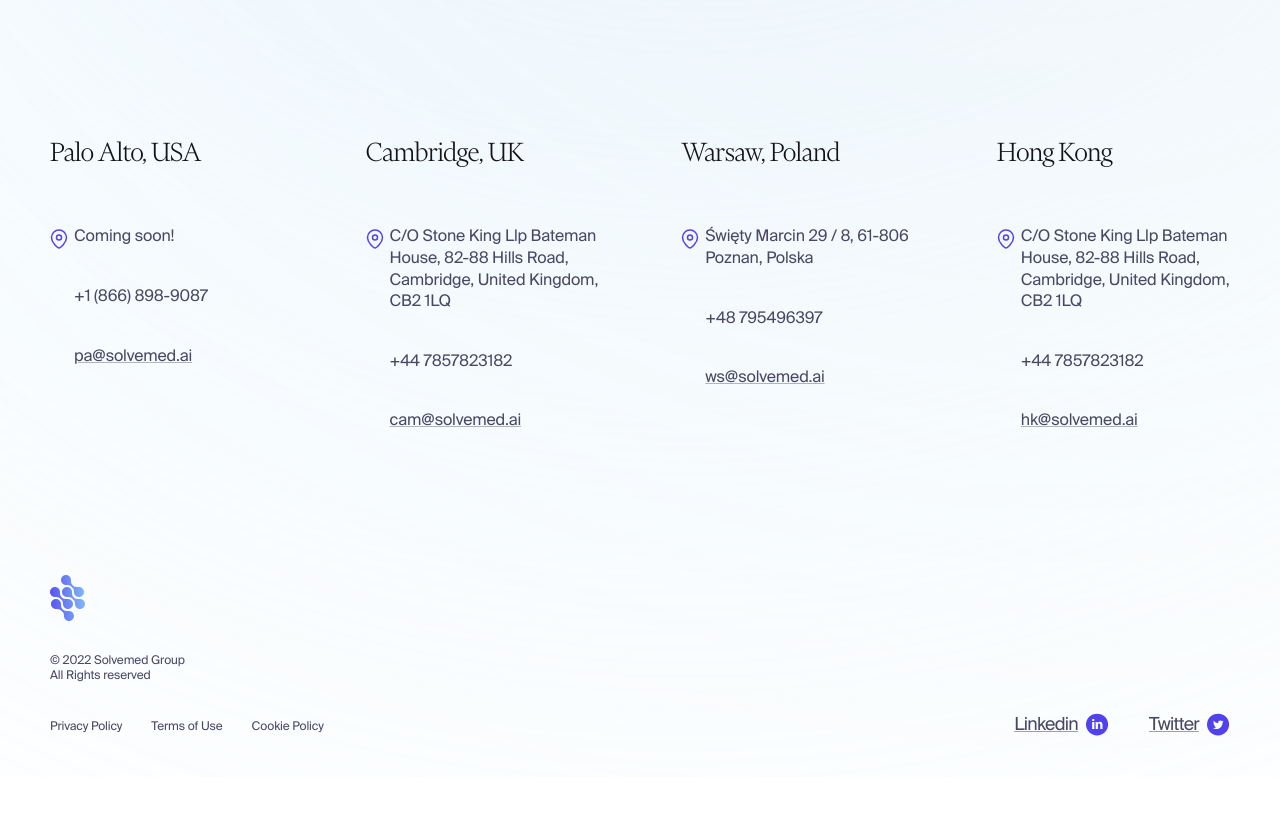
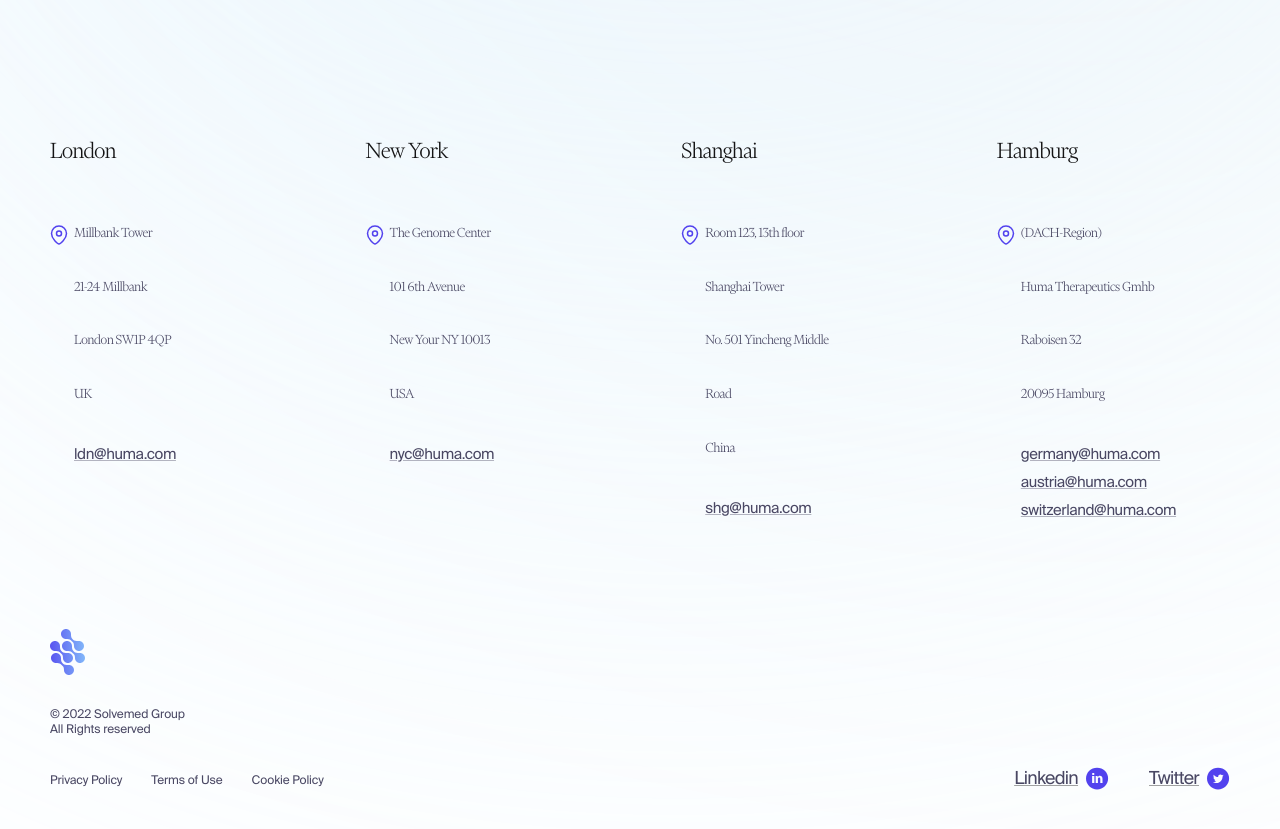
Before and after one commit to EniuK/solvemedTest, a Next.js app: page / in a window 1280 px wide. Shown: the part 3000-3829 px from the top of the page. Before the commit the page ends 3777 px from the top, so only its background shows below. Built offline with nearby package versions, Linux system fonts and the light colour scheme.

Commit message:
change footer contacts

```diff
--- /dev/null
+++ b/src/components/footer.module.css
@@ -0,0 +1,7 @@
+.bg {
+  filter: blur(600px);
+  position: absolute;
+  bottom: -100%;
+ right: 40%;
+  z-index: -1;
+}
--- a/src/components/footer.tsx
+++ b/src/components/footer.tsx
@@ -1,30 +1,33 @@
 import { Box, Link, Typography, Grid } from "@mui/material";
 import Image from "next/image";
+import styles from "./footer.module.css";
 
 const contactData = [
   {
-    city: "Palo Alto, USA",
-    phone: "+1 (866) 898-9087",
-    address: "Coming soon!",
-    email: "pa@solvemed.ai",
+    city: "London",
+    address: ["Millbank Tower", "21-24 Millbank", " London SW1P 4QP", "UK"],
+    enquiries: "For all London enquiries",
+    email: ["ldn@huma.com"],
   },
   {
-    city: "Cambridge, UK",
-    phone: "+44 7857823182",
-    address: "C/O Stone King Llp Bateman House, 82-88 Hills Road, Cambridge, United Kingdom, CB2 1LQ",
-    email: "cam@solvemed.ai",
+    city: "New York",
+
+    address: ["The Genome Center", "101 6th Avenue", " New Your NY 10013", "USA"],
+    enquiries: "For all New York enquiries",
+    email: ["nyc@huma.com"],
   },
   {
-    city: "Warsaw, Poland",
-    phone: "+48 795496397",
-    address: "Święty Marcin 29 / 8, 61-806 Poznan, Polska",
-    email: "ws@solvemed.ai",
+    city: "Shanghai",
+    address: ["Room 123, 13th floor", "Shanghai Tower", "No. 501 Yincheng Middle", " Road", "China"],
+    enquiries: "For all China enquiries",
+    email: ["shg@huma.com"],
   },
   {
-    city: "Hong Kong",
-    phone: "+44 7857823182",
-    address: "C/O Stone King Llp Bateman House, 82-88 Hills Road, Cambridge, United Kingdom, CB2 1LQ",
-    email: "hk@solvemed.ai",
+    city: "Hamburg",
+
+    address: ["(DACH-Region)", "Huma Therapeutics Gmhb", "Raboisen 32", "20095 Hamburg"],
+    enquiries: "For all enquiries",
+    email: ["germany@huma.com", "austria@huma.com", "switzerland@huma.com"],
   },
 ];
 
@@ -32,27 +35,34 @@ const contactData = [
 
 const Footer = () => (
   <>
+    <Box textAlign="center" >
+      <img src="/images/pink1.svg" alt="Background pink" className={styles.bg} />
+      <img src="/images/pink2.svg" alt="Background pink" className={styles.bg} />
+    </Box>
     <Grid container mt={32} mb={13} justifyContent="space-between" columnSpacing={2} rowSpacing={8}>
       {contactData.map((item, idx) => (
         <Grid key={idx} item xs={12} sm={6} lg={2.5}>
-          <Typography variant="subtitle2" color="primary" mb={7.5}>
+          <Typography fontSize="1.562rem" fontWeight="300" color="primary" mb={7.5}>
             {item.city}
           </Typography>
 
           <Box display="flex" alignItems="flex-start">
             <img src="/icons/location.svg" alt="Location" />
             <Box ml={0.75}>
-              <Typography variant="body3" color="primary.light" mb={4.75} mt={-0.2}>
-                {item.address}
-              </Typography>
-
-              <Link href={`tel:${item.phone}`} underline="hover" color="primary.light" display="block" variant="body3" mb={4.75} >
-                {item.phone}
-              </Link>
-
-              <Link href={`mailto:${item.email}`} color="primary.light" display="block" variant="body3" mb={4.75} >
-                {item.email}
-              </Link>
+              {item.address.map((text: any, inx: any) => {
+                return (
+                  <Typography fontSize="0.937rem" marginBottom="0" color="primary.light" mb={4.75} mt={-0.2} key={inx} className="p">
+                    {text}
+                  </Typography>
+                );
+              })}
+              {item.email.map((em, indx) => {
+                return (
+                  <Link href={`mailto:${em}`} fontSize="0.937rem" color="primary.light" display="block" key={indx}>
+                    {em}
+                  </Link>
+                );
+              })}
             </Box>
           </Box>
         </Grid>
```
